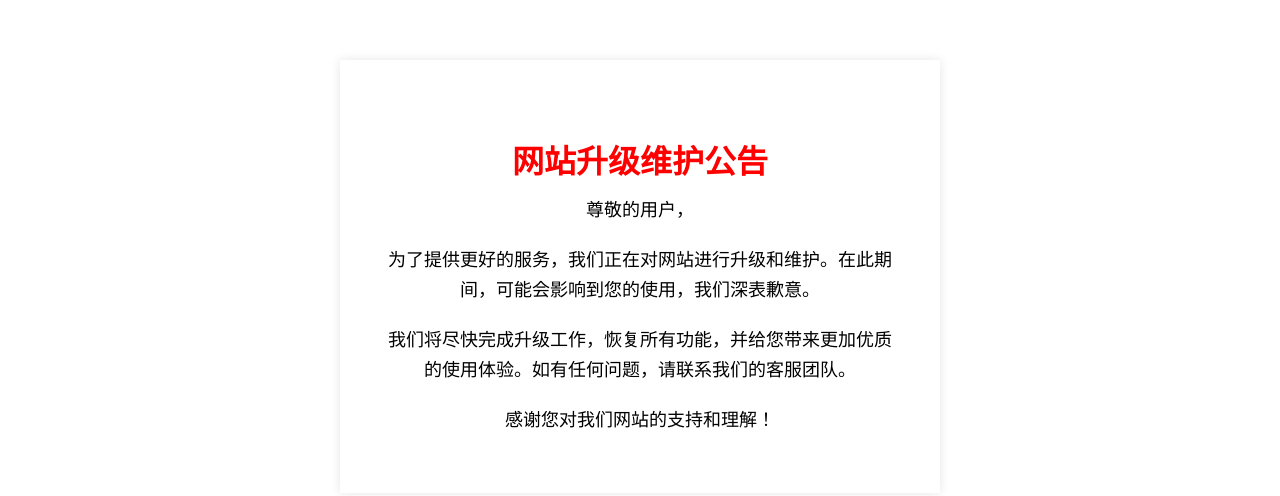
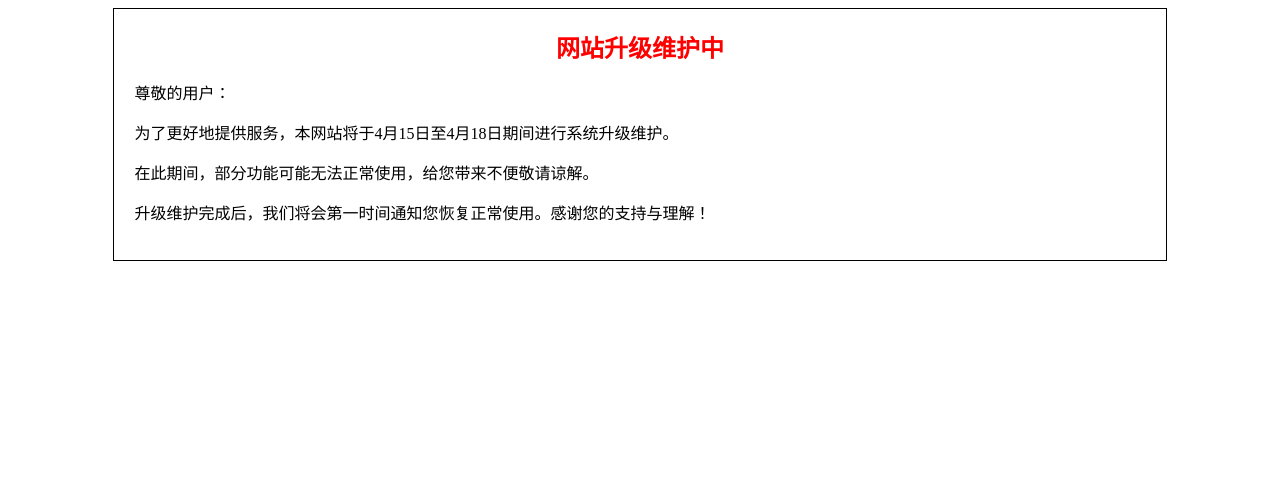
Before and after one commit to 15272024787/gonggao, a plain HTML site: page index.html in a window 1280 px wide. Drawn offline with Linux system fonts and the light colour scheme.

Commit message:
Update index.html

```diff
--- a/index.html
+++ b/index.html
@@ -1,55 +1,44 @@
 <!DOCTYPE html>
-<html>
+<html lang="en">
+
 <head>
-  <title>网站升级维护公告</title>
   <meta charset="UTF-8">
-  <meta name="viewport" content="width=device-width, initial-scale=1.0">
-  <style type="text/css">
-    /* 设置标题样式：红色字体，居中对齐 */
+  <title>网站升级维护中</title>
+  <style>
+    body {
+      background-color: #ffffff;
+    }
+
+    .notice {
+      margin: auto;
+      width: 80%;
+      border: 1px solid #000000;
+      background-color: #ffffff;
+      padding: 20px;
+      text-align: left;
+    }
+
     h1 {
       color: red;
+      font-size: 24px;
       text-align: center;
-      margin-top: 50px;
+      margin-top: 0;
     }
 
-    /* 设置内容样式：黑色字体，居中对齐 */
     p {
-      color: black;
-      text-align: center;
-      font-size: 18px;
-      line-height: 30px;
-      margin-top: 20px;
-    }
-
-    /* 设置全局样式 */
-    body {
-      background-color: #ffffff;
-      font-family: "Helvetica Neue",Helvetica,Arial,sans-serif;
-      font-size: 16px;
-      line-height: 24px;
-      margin: 0;
-      padding: 0;
-    }
-
-    /* 设置公告框样式 */
-    .announcement {
-      max-width: 600px;
-      margin: 0 auto;
-      padding: 40px;
-      box-sizing: border-box;
-      -webkit-box-shadow: 0 0 10px rgba(0,0,0,.1);
-      box-shadow: 0 0 10px rgba(0,0,0,.1);
-      margin-top: 60px;
+      color: #000000;
     }
   </style>
 </head>
+
 <body>
-  <div class="announcement">
-    <h1>网站升级维护公告</h1>
-    <p>尊敬的用户，</p>
-    <p>为了提供更好的服务，我们正在对网站进行升级和维护。在此期间，可能会影响到您的使用，我们深表歉意。</p>
-    <p>我们将尽快完成升级工作，恢复所有功能，并给您带来更加优质的使用体验。如有任何问题，请联系我们的客服团队。</p>
-    <p>感谢您对我们网站的支持和理解！</p>
+  <div class="notice">
+    <h1>网站升级维护中</h1>
+    <p>尊敬的用户：</p>
+    <p>为了更好地提供服务，本网站将于4月15日至4月18日期间进行系统升级维护。</p>
+    <p>在此期间，部分功能可能无法正常使用，给您带来不便敬请谅解。</p>
+    <p>升级维护完成后，我们将会第一时间通知您恢复正常使用。感谢您的支持与理解！</p>
   </div>
 </body>
+
 </html>
```
